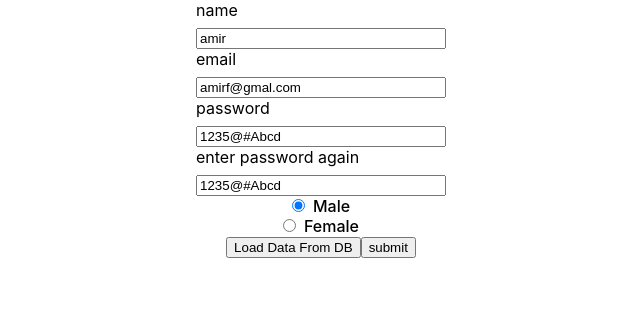
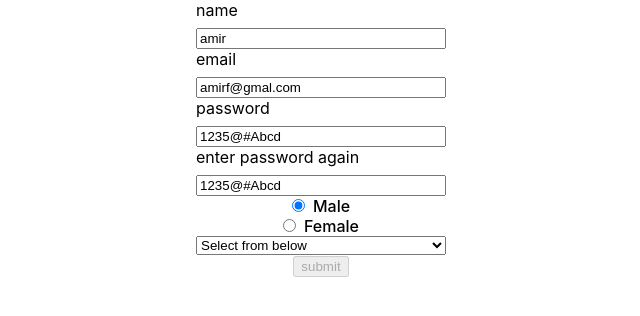
Before and after one commit to IsAmirMmd/React-Native, a React (Create React App) app in the folder formik/: page / in a window 1280 px wide. Shown: the top 316 px of the page, without its empty margins (319-959 px from the left). Built offline with nearby package versions, Linux system fonts and the light colour scheme; data requests are answered from the project's data file.

Commit message:
extract select option data and use it as a common component

```diff
--- a/formik/src/Components/SignUpForm.jsx
+++ b/formik/src/Components/SignUpForm.jsx
@@ -2,6 +2,7 @@ import axios from "axios";
 import { useFormik } from "formik";
 import { useEffect, useState } from "react";
 import * as Yup from "yup";
+import Select from "../common/Select";
 
 // 1. init values
 const initialValues = {
@@ -10,6 +11,7 @@ const initialValues = {
   password: "",
   RePassword: "",
   gender: "",
+  nationality: "",
 };
 
 // 2. submit
@@ -43,6 +45,7 @@ const validationSchema = Yup.object({
     "Passwords must match"
   ),
   gender: Yup.string().required("Select gender"),
+  nationality: Yup.string().required("nationality is required"),
 });
 
 // 4. if we have the user id in db we can load its details and let him edit them
@@ -52,7 +55,15 @@ const savedData = {
   password: "1235@#Abcd",
   RePassword: "1235@#Abcd",
   gender: "0",
+  nationality: "IR",
 };
+
+const items = [
+  { value: "", name: "Select from below" },
+  { value: "IR", name: "iran" },
+  { value: "GER", name: "germany" },
+  { value: "US", name: "usa" },
+];
 
 const SignUpForm = () => {
   const [savedDataDB, setSavedDataDB] = useState(null);
@@ -132,9 +143,9 @@ const SignUpForm = () => {
           />
           <label htmlFor="1">Female</label>
         </div>
-        <button onClick={() => setSavedDataDB(savedData)}>
-          Load Data From DB
-        </button>
+        <div>
+          <Select items={items} formik={formik} name={"nationality"} />
+        </div>
         <button type="submit" disabled={!formik.isValid}>
           submit
         </button>
--- /dev/null
+++ b/formik/src/common/Select.jsx
@@ -0,0 +1,20 @@
+const Select = ({ formik, items,name }) => {
+  return (
+    <div className="formControl">
+      <select {...formik.getFieldProps(name)}>
+        {items.map((item) => {
+          return (
+            <option key={item.value} value={item.value}>
+              {item.name}
+            </option>
+          );
+        })}
+      </select>
+      {formik.errors[name] && formik.touched[name] && (
+        <p className="error-onForm">{formik.errors[name]}</p>
+      )}
+    </div>
+  );
+};
+
+export default Select;
```
